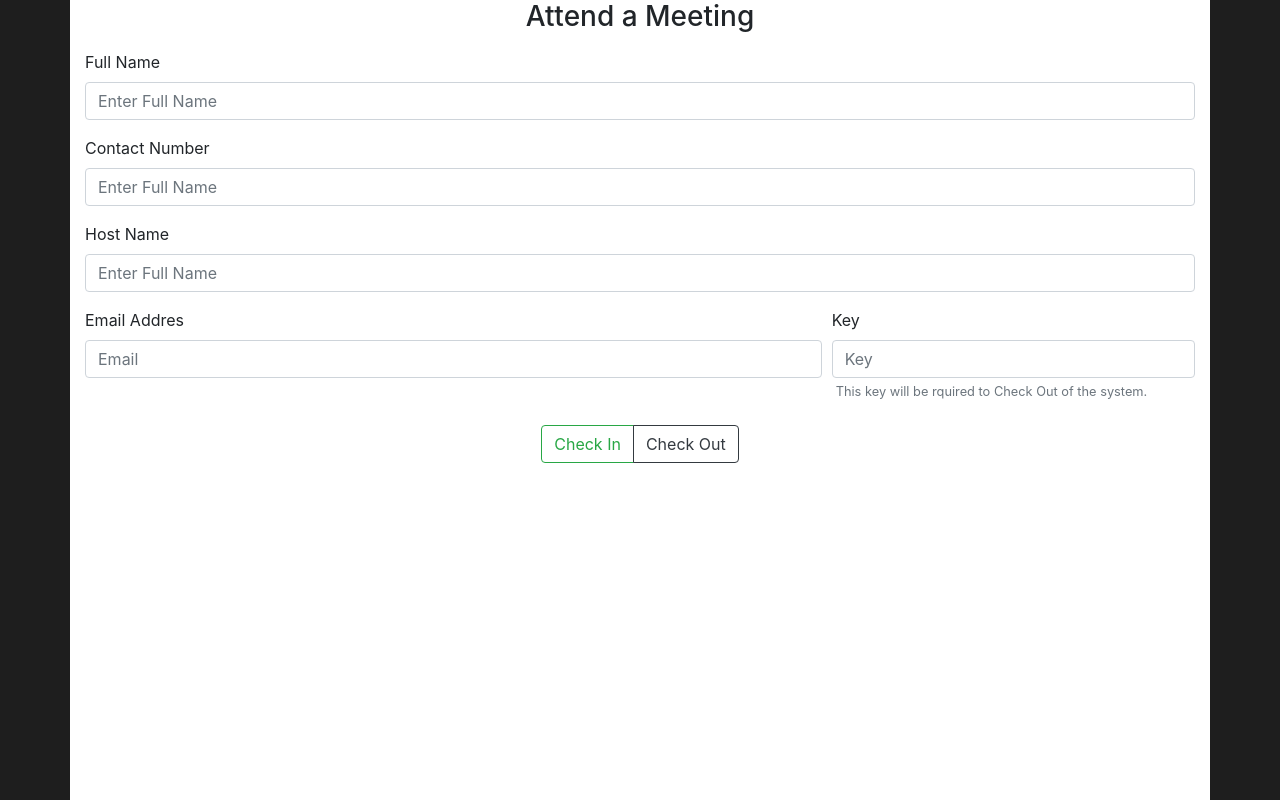
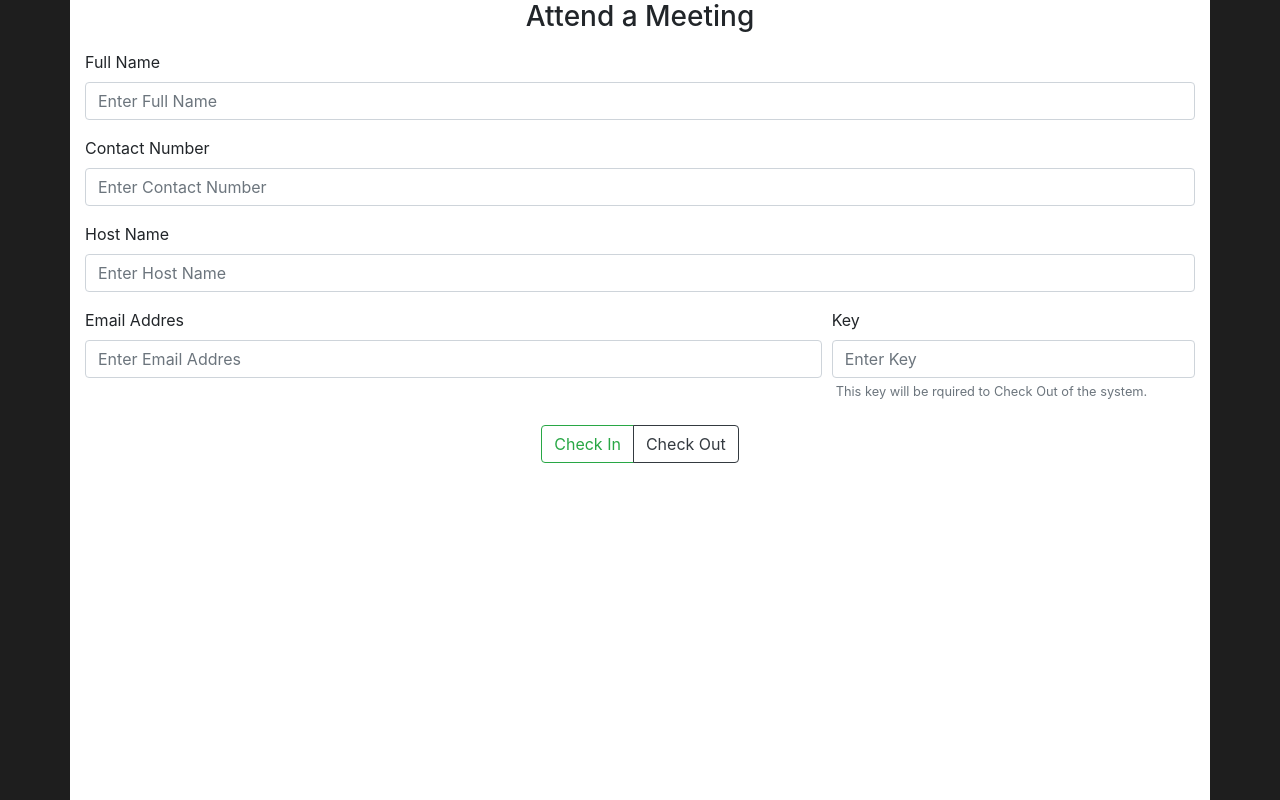
Before and after one commit to vmanav/Bifrost, a Node server app: page /visitor in a window 1280 px wide. Run offline with Node 20, Linux system fonts and the light colour scheme; some libraries are stand-ins or nearby versions.

Commit message:
added images, completed

```diff
--- a/server.js
+++ b/server.js
@@ -30,7 +30,7 @@ const app = express()
 app.set('view engine', 'hbs')
 app.use('/scripts', express.static(__dirname + '/scripts'))
 
-app.use('/assets', express.static(__dirname + '/assets'))
+app.use('/public', express.static(__dirname + '/public'))
 
 app.use(express.json())
 app.use(express.urlencoded({ extended: true }))
--- a/views/host.hbs
+++ b/views/host.hbs
@@ -53,7 +53,7 @@
             <div class="form-group">
                 <label for="InputContact">Contact Number</label>
                 <input type="text" class="form-control" id="hostContact" name="hostContact"
-                    placeholder="Enter Full Name" required="true">
+                    placeholder="Enter Contact Number" required="true">
             </div>
 
             <div class="form-group">
@@ -65,12 +65,12 @@
             <div class="form-row">
                 <div class="form-group col-md-8">
                     <label for="InputEmail">Email Addres</label>
-                    <input name="hostEmail" id="hostEmail" type="email" class="form-control" placeholder="Email"
+                    <input name="hostEmail" id="hostEmail" type="email" class="form-control" placeholder="Enter Email Addres"
                         required="true">
                 </div>
                 <div class="form-group col-md-4">
                     <label for="InputKey">Key</label>
-                    <input class="form-control" name="hostKey" id="hostKey" type="text" placeholder="Key" required="true">
+                    <input class="form-control" name="hostKey" id="hostKey" type="text" placeholder="Enter Key" required="true">
                     <small id="keylHelp" class="ml-1 form-text text-muted">This key will be rquired to Deregister you of
                         the system.</small>
                 </div>
--- a/views/visitor.hbs
+++ b/views/visitor.hbs
@@ -52,25 +52,25 @@
 
             <div class="form-group">
                 <label for="InputContact">Contact Number</label>
-                <input type="text" class="form-control" id="contact" name="contact" placeholder="Enter Full Name"
+                <input type="text" class="form-control" id="contact" name="contact" placeholder="Enter Contact Number"
                     required="true">
             </div>
 
             <div class="form-group">
                 <label for="InputContact">Host Name</label>
-                <input type="text" class="form-control" id="hostName" name="hostName" placeholder="Enter Full Name"
+                <input type="text" class="form-control" id="hostName" name="hostName" placeholder="Enter Host Name"
                     required="true">
             </div>
 
             <div class="form-row">
                 <div class="form-group col-md-8">
                     <label for="InputEmail">Email Addres</label>
-                    <input name="email" id="email" type="email" class="form-control" placeholder="Email"
+                    <input name="email" id="email" type="email" class="form-control" placeholder="Enter Email Addres"
                         required="true">
                 </div>
                 <div class="form-group col-md-4">
                     <label for="InputKey">Key</label>
-                    <input class="form-control" name="key" id="key" type="text" placeholder="Key" required="true">
+                    <input class="form-control" name="key" id="key" type="text" placeholder="Enter Key" required="true">
                     <small id="keylHelp" class="ml-1 form-text text-muted">This key will be rquired to Check Out of the
                         system.</small>
                 </div>
```
Also changed, not shown: README.md, public/bifrostHome.png (added), public/hostMsg.jpeg (added), public/host_reg.png (added), public/mail_to_host.png (added), public/mail_to_visitor.jpeg (added), public/settingUpEnvFile.png (renamed from assets/settingUpEnvFile.png), public/visitor_checkin.png (added), users.db.
